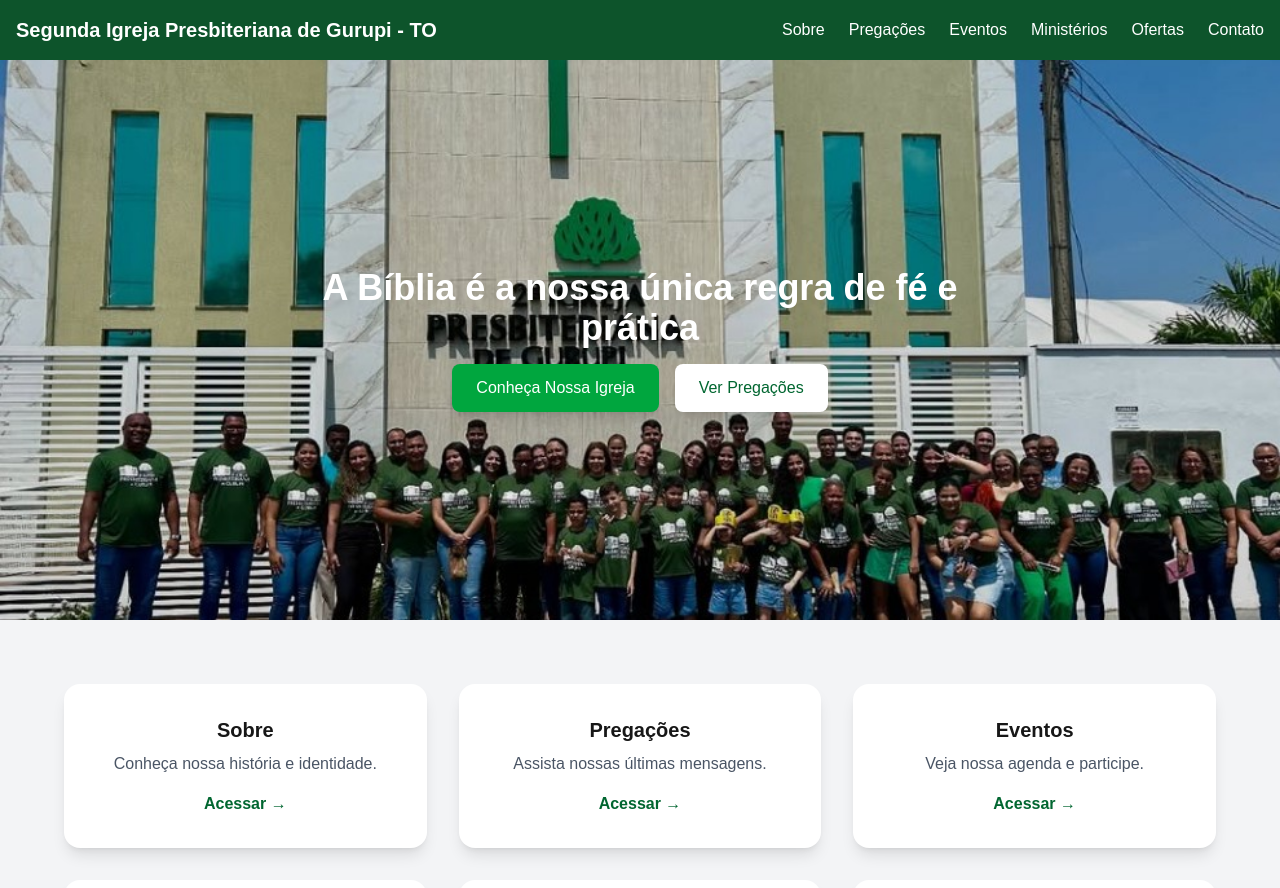
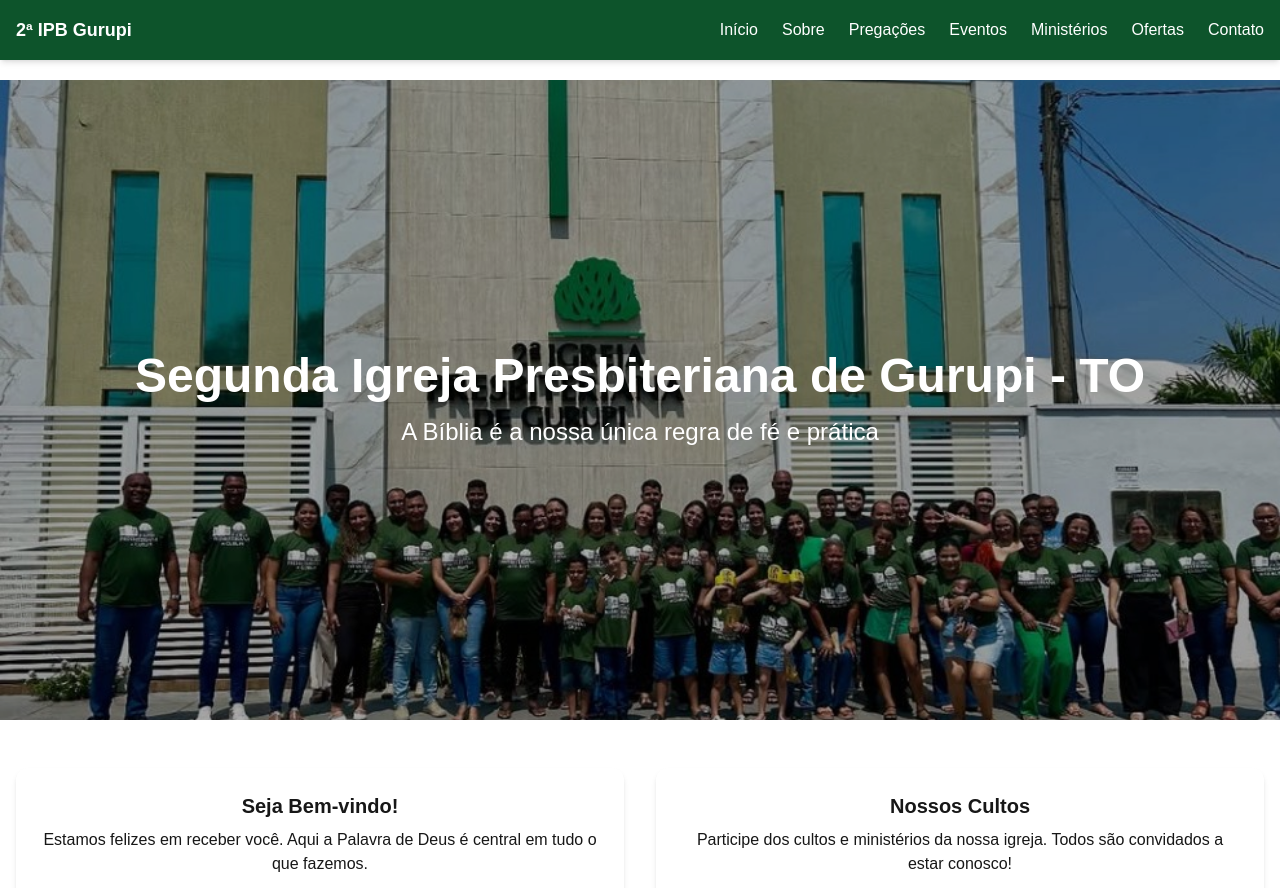
Before and after one commit to Remmylle/2ipbgurupi, a Next.js app: page / in a window 1280 px wide. Shown: the top 888 px of the page. Built offline with nearby package versions, Linux system fonts and the light colour scheme.

Commit message:
fix: corrigindo cores e adicionando conteúdo ao Footer

```diff
--- a/src/app/layout.tsx
+++ b/src/app/layout.tsx
@@ -1,46 +1,23 @@
-import "./globals.css"
-import Link from "next/link"
+// src/app/layout.tsx
 
-export const metadata = {
-  title: "Segunda Igreja Presbiteriana de Gurupi - TO",
+import "./globals.css";
+import type { Metadata } from "next";
+import Navbar from "@/components/Navbar"; // <-- CORRIGIDO!
+import Footer from "@/components/Footer"; // <-- CORRIGIDO!
+
+export const metadata: Metadata = {
+  title: "Segunda Igreja Presbiteriana de Gurupi",
   description: "A Bíblia é a nossa única regra de fé e prática",
-}
+};
 
-export default function RootLayout({
-  children,
-}: {
-  children: React.ReactNode
-}) {
+export default function RootLayout({ children }: { children: React.ReactNode }) {
   return (
     <html lang="pt-BR">
-      <body className="bg-white text-gray-900">
-        {/* Header */}
-        <header className="bg-green-900 text-white">
-          <div className="max-w-7xl mx-auto flex justify-between items-center p-4">
-            <h1 className="text-xl font-bold">
-              <Link href="/">Segunda Igreja Presbiteriana de Gurupi - TO</Link>
-            </h1>
-            <nav className="space-x-6">
-              <Link href="/sobre" className="hover:text-gray-300">Sobre</Link>
-              <Link href="/pregacoes" className="hover:text-gray-300">Pregações</Link>
-              <Link href="/eventos" className="hover:text-gray-300">Eventos</Link>
-              <Link href="/ministerios" className="hover:text-gray-300">Ministérios</Link>
-              <Link href="/ofertas" className="hover:text-gray-300">Ofertas</Link>
-              <Link href="/contato" className="hover:text-gray-300">Contato</Link>
-            </nav>
-          </div>
-        </header>
-
-        {/* Conteúdo da página */}
-        <main>{children}</main>
-
-        {/* Footer */}
-        <footer className="bg-green-900 text-white mt-12">
-          <div className="max-w-7xl mx-auto p-6 text-center">
-            <p>&copy; {new Date().getFullYear()} Segunda Igreja Presbiteriana de Gurupi - TO</p>
-          </div>
-        </footer>
+      <body className="bg-gray-50 text-gray-800">
+        <Navbar />
+        <main className="pt-20">{children}</main>
+        <Footer />
       </body>
     </html>
-  )
+  );
 }
--- a/src/app/page.tsx
+++ b/src/app/page.tsx
@@ -1,56 +1,45 @@
+import Image from "next/image";
+
 export default function Home() {
   return (
-    <main>
+    <section className="text-center">
       {/* Hero Section */}
-      <section className="relative w-full h-[70vh] flex items-center justify-center bg-green-800 text-center text-white">
-        <div className="absolute inset-0 bg-black/50" />
-        <img
+      <div className="relative w-full h-[60vh] md:h-[80vh]">
+        <Image
           src="/igreja.jpg"
           alt="Foto da Igreja"
-          className="absolute inset-0 w-full h-full object-cover"
+          fill
+          className="object-cover brightness-75"
+          priority
         />
-        <div className="relative z-10 max-w-2xl">
-          <h2 className="text-4xl font-extrabold mb-4">
+        <div className="absolute inset-0 flex flex-col items-center justify-center text-white px-4">
+          <h1 className="text-3xl md:text-5xl font-bold">
+            Segunda Igreja Presbiteriana de Gurupi - TO
+          </h1>
+          <p className="mt-4 text-lg md:text-2xl max-w-2xl">
             A Bíblia é a nossa única regra de fé e prática
-          </h2>
-          <div className="flex justify-center space-x-4">
-            <a
-              href="/sobre"
-              className="px-6 py-3 bg-green-600 hover:bg-green-700 rounded-lg shadow-lg"
-            >
-              Conheça Nossa Igreja
-            </a>
-            <a
-              href="/pregacoes"
-              className="px-6 py-3 bg-white text-green-800 hover:bg-gray-200 rounded-lg shadow-lg"
-            >
-              Ver Pregações
-            </a>
-          </div>
+          </p>
         </div>
-      </section>
+      </div>
 
-      {/* Blocos de Navegação */}
-      <section className="py-16 bg-gray-100">
-        <div className="max-w-6xl mx-auto grid grid-cols-1 sm:grid-cols-2 lg:grid-cols-3 gap-8 text-center">
-          {[
-            { title: "Sobre", desc: "Conheça nossa história e identidade.", link: "/sobre" },
-            { title: "Pregações", desc: "Assista nossas últimas mensagens.", link: "/pregacoes" },
-            { title: "Eventos", desc: "Veja nossa agenda e participe.", link: "/eventos" },
-            { title: "Ministérios", desc: "Descubra como servir e participar.", link: "/ministerios" },
-            { title: "Dízimos & Ofertas", desc: "Contribua com fidelidade.", link: "/ofertas" },
-            { title: "Contato", desc: "Entre em contato conosco.", link: "/contato" },
-          ].map((item, i) => (
-            <div key={i} className="bg-white rounded-2xl shadow-lg p-8 hover:shadow-xl transition">
-              <h4 className="text-xl font-semibold mb-2">{item.title}</h4>
-              <p className="text-gray-600 mb-4">{item.desc}</p>
-              <a href={item.link} className="text-green-800 font-bold hover:underline">
-                Acessar →
-              </a>
-            </div>
-          ))}
+      {/* Conteúdo abaixo */}
+      <div className="container mx-auto px-4 py-12 grid gap-8 md:grid-cols-2">
+        <div className="bg-white shadow-md p-6 rounded-xl">
+          <h2 className="text-xl font-bold mb-2">Seja Bem-vindo!</h2>
+          <p>
+            Estamos felizes em receber você. Aqui a Palavra de Deus é central em
+            tudo o que fazemos.
+          </p>
         </div>
-      </section>
-    </main>
-  )
+
+        <div className="bg-white shadow-md p-6 rounded-xl">
+          <h2 className="text-xl font-bold mb-2">Nossos Cultos</h2>
+          <p>
+            Participe dos cultos e ministérios da nossa igreja. Todos são
+            convidados a estar conosco!
+          </p>
+        </div>
+      </div>
+    </section>
+  );
 }
--- /dev/null
+++ b/src/components/Footer.tsx
@@ -0,0 +1,13 @@
+export default function Footer() {
+  return (
+    <footer className="bg-green-900 text-white py-6 mt-10">
+      <div className="container mx-auto text-center text-sm">
+        © {new Date().getFullYear()} Segunda Igreja Presbiteriana de Gurupi - TO.
+        <br />
+        <span className="text-gray-300">
+          A Bíblia é a nossa única regra de fé e prática.
+        </span>
+      </div>
+    </footer>
+  );
+}
--- /dev/null
+++ b/src/components/Navbar.tsx
@@ -0,0 +1,67 @@
+"use client";
+
+import { useState } from "react";
+import Link from "next/link";
+
+export default function Navbar() {
+  const [open, setOpen] = useState(false);
+
+  const links = [
+    { href: "/", label: "Início" },
+    { href: "/sobre", label: "Sobre" },
+    { href: "/pregacoes", label: "Pregações" },
+    { href: "/eventos", label: "Eventos" },
+    { href: "/ministerios", label: "Ministérios" },
+    { href: "/ofertas", label: "Ofertas" },
+    { href: "/contato", label: "Contato" },
+  ];
+
+  return (
+    <header className="fixed w-full bg-green-900 text-white shadow-md z-50">
+      <nav className="container mx-auto flex justify-between items-center p-4">
+        <Link href="/" className="text-lg font-bold">
+          2ª IPB Gurupi
+        </Link>
+
+        {/* Botão Mobile */}
+        <button
+          className="md:hidden block"
+          onClick={() => setOpen(!open)}
+          aria-label="Abrir Menu"
+        >
+          ☰
+        </button>
+
+        {/* Links Desktop */}
+        <ul className="hidden md:flex gap-6">
+          {links.map((link) => (
+            <li key={link.href}>
+              <Link href={link.href} className="hover:text-gray-300">
+                {link.label}
+              </Link>
+            </li>
+          ))}
+        </ul>
+      </nav>
+
+      {/* Menu Mobile */}
+      {open && (
+        <div className="md:hidden bg-green-800 px-4 py-2">
+          <ul className="flex flex-col gap-2">
+            {links.map((link) => (
+              <li key={link.href}>
+                <Link
+                  href={link.href}
+                  className="block py-2 border-b border-green-700"
+                  onClick={() => setOpen(false)}
+                >
+                  {link.label}
+                </Link>
+              </li>
+            ))}
+          </ul>
+        </div>
+      )}
+    </header>
+  );
+}
```
Also changed, not shown: zz rodar projeto.txt.
